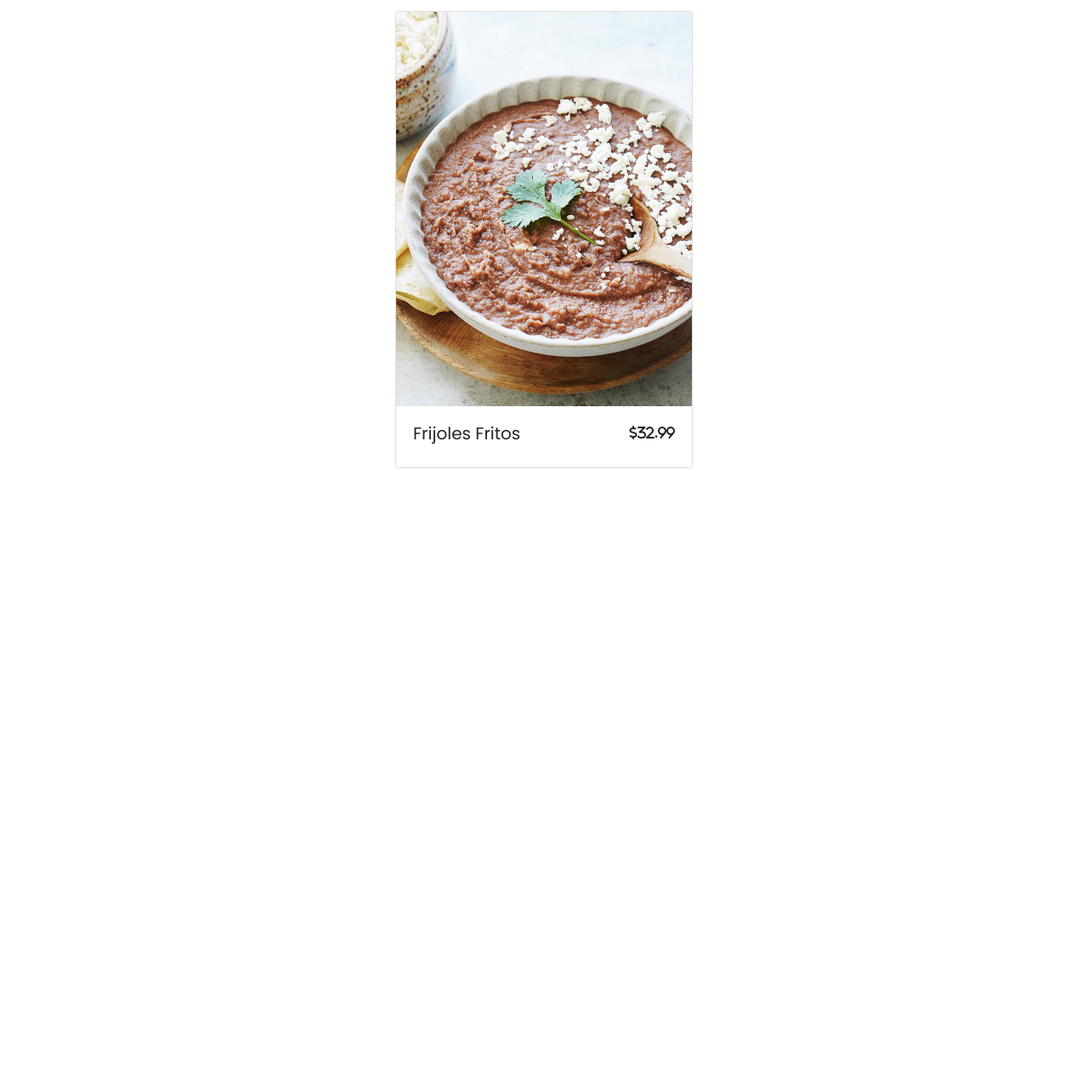
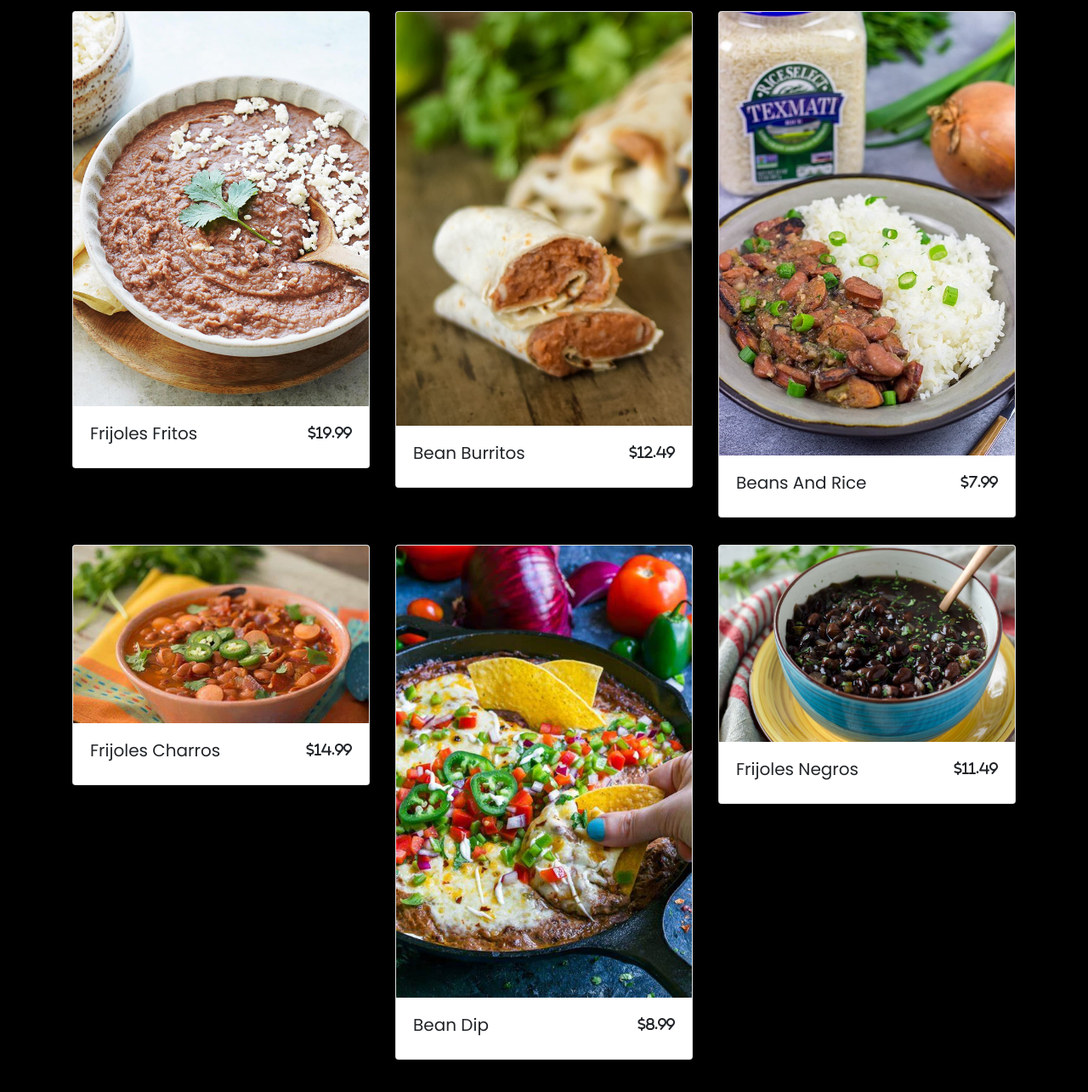
Before and after one commit to Admir90/Review, a plain HTML site: page index.html in a window 1280 px wide. Shown: the part 1166-2451 px from the top of the page at 85% size. Before the commit the page ends 1781 px from the top, so only its background shows below. Drawn offline with nearby package versions, Linux system fonts and the light colour scheme.

Commit message:
Featured Products

```diff
--- a/index.html
+++ b/index.html
@@ -173,7 +173,87 @@
                         <div class="card-body">
                             <div class="card-text d-flex justify-content-between text-capitalize">
                               <h5 id="item-name">Frijoles Fritos</h5>
-                              <span><i class="fas fa-dollar-sign">32.99</i></span>
+                              <span><i class="fas fa-dollar-sign">19.99</i></span>
+                        </div>
+                            </div>
+                        </div>
+                  </div>
+                  <!--End of Single Item-->
+                <!--Single item-->
+                <div class="col-10 col-sm-8 col-lg-4 mx-auto my-3">
+                  <div class="card single-item">
+                      <div class="img-container">
+                        <img src="./images/BeanBurrito.jpeg" alt=""
+                        class="card-img-top product-img">
+                      </div>
+                        <div class="card-body">
+                            <div class="card-text d-flex justify-content-between text-capitalize">
+                              <h5 id="item-name">Bean Burritos</h5>
+                              <span><i class="fas fa-dollar-sign">12.49</i></span>
+                        </div>
+                            </div>
+                        </div>
+                  </div>
+                  <!--End of Single Item-->
+                  <!--Single item-->
+              <div class="col-10 col-sm-8 col-lg-4 mx-auto my-3">
+                <div class="card single-item">
+                    <div class="img-container">
+                      <img src="./images/BeansandRice.jpg" alt=""
+                      class="card-img-top product-img">
+                    </div>
+                      <div class="card-body">
+                          <div class="card-text d-flex justify-content-between text-capitalize">
+                            <h5 id="item-name">Beans and Rice</h5>
+                            <span><i class="fas fa-dollar-sign">7.99</i></span>
+                      </div>
+                          </div>
+                      </div>
+                </div>
+                <!--End of Single Item-->
+                <!--Single item-->
+                <div class="col-10 col-sm-8 col-lg-4 mx-auto my-3">
+                  <div class="card single-item">
+                      <div class="img-container">
+                        <img src="./images/FrijolesCharros.jpeg" alt=""
+                        class="card-img-top product-img">
+                      </div>
+                        <div class="card-body">
+                            <div class="card-text d-flex justify-content-between text-capitalize">
+                              <h5 id="item-name">Frijoles Charros</h5>
+                              <span><i class="fas fa-dollar-sign">14.99</i></span>
+                        </div>
+                            </div>
+                        </div>
+                  </div>
+                  <!--End of Single Item-->
+                <!--Single item-->
+                <div class="col-10 col-sm-8 col-lg-4 mx-auto my-3">
+                  <div class="card single-item">
+                      <div class="img-container">
+                        <img src="./images/Beandip.jpeg" alt=""
+                        class="card-img-top product-img">
+                      </div>
+                        <div class="card-body">
+                            <div class="card-text d-flex justify-content-between text-capitalize">
+                              <h5 id="item-name">Bean Dip</h5>
+                              <span><i class="fas fa-dollar-sign">8.99</i></span>
+                        </div>
+                            </div>
+                        </div>
+                  </div>
+                  <!--End of Single Item-->
+                <!--Single item-->
+                <div class="col-10 col-sm-8 col-lg-4 mx-auto my-3">
+                  <div class="card single-item">
+                      <div class="img-container">
+                        <img src="./images/Beans2.jpg" alt=""
+                        class="card-img-top product-img">
+                      </div>
+                        <div class="card-body">
+                            <div class="card-text d-flex justify-content-between text-capitalize">
+                              <h5 id="item-name">Frijoles Negros</h5>
+                              <span><i class="fas fa-dollar-sign">11.49</i></span>
                         </div>
                             </div>
                         </div>
@@ -197,8 +277,7 @@
 
 
 
-    <!-- Optional JavaScript -->
-    <!-- jQuery first, then Popper.js, then Bootstrap JS -->
+
     <script src="https://code.jquery.com/jquery-3.4.1.slim.min.js" integrity="sha384-J6qa4849blE2+poT4WnyKhv5vZF5SrPo0iEjwBvKU7imGFAV0wwj1yYfoRSJoZ+n" crossorigin="anonymous"></script>
     <script src="https://cdn.jsdelivr.net/npm/popper.js@1.16.0/dist/umd/popper.min.js" integrity="sha384-Q6E9RHvbIyZFJoft+2mJbHaEWldlvI9IOYy5n3zV9zzTtmI3UksdQRVvoxMfooAo" crossorigin="anonymous"></script>
     <script src="https://stackpath.bootstrapcdn.com/bootstrap/4.4.1/js/bootstrap.min.js" integrity="sha384-wfSDF2E50Y2D1uUdj0O3uMBJnjuUD4Ih7YwaYd1iqfktj0Uod8GCExl3Og8ifwB6" crossorigin="anonymous"></script>
--- a/main.css
+++ b/main.css
@@ -86,8 +86,19 @@ height: 600px;
     color: black;
     padding: 8px 16px;
 }
+/*===========End of Service Section======*/
+/*======Product Section======*/
+#products{
+    background: #000;
+}
+.product-title{
+    color: #fff;
+}
+.single-item{
+    display: inline-block;
+    vertical-align: middle;
+    transform: perspective(1px) translateZ(0)67p;
+}
 
 
-
-
-/*===========End of Service Section======*/
+/*=====End of Product Section===*/
```
Also changed, not shown: images/BeanBurrito.jpeg (added), images/Beandip.jpeg (added), images/BeansandRice.jpg (added), images/FrijolesCharros.jpeg (added), images/Image-1a.jfif (deleted), images/Image-2a.jpg (deleted), images/image-3a.jfif (deleted), images/image-3b.jfif (deleted), images/image3.jfif (deleted). Lines whose indentation alone changed are shown as unchanged.
